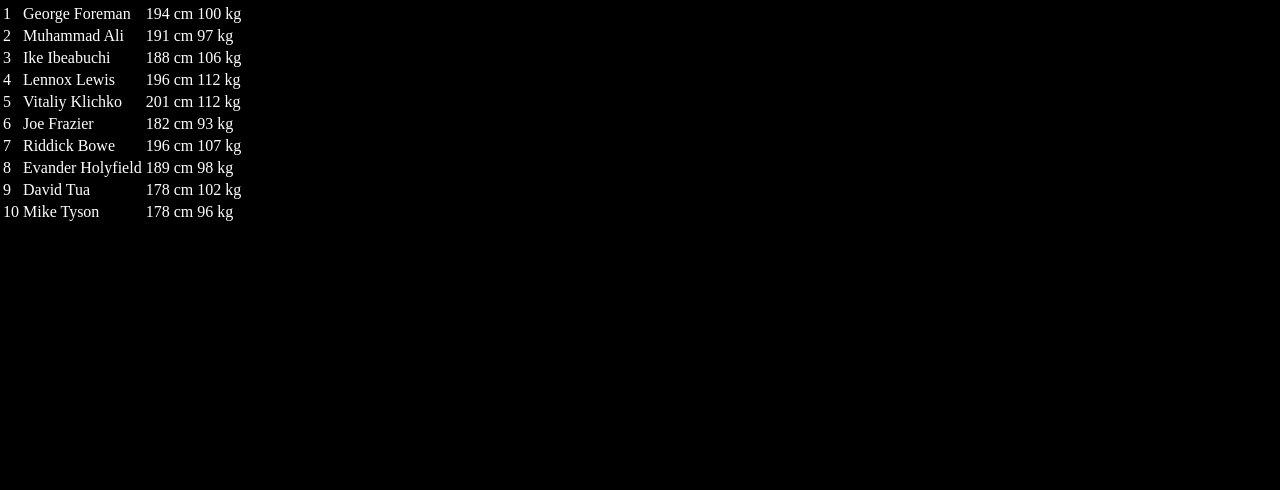
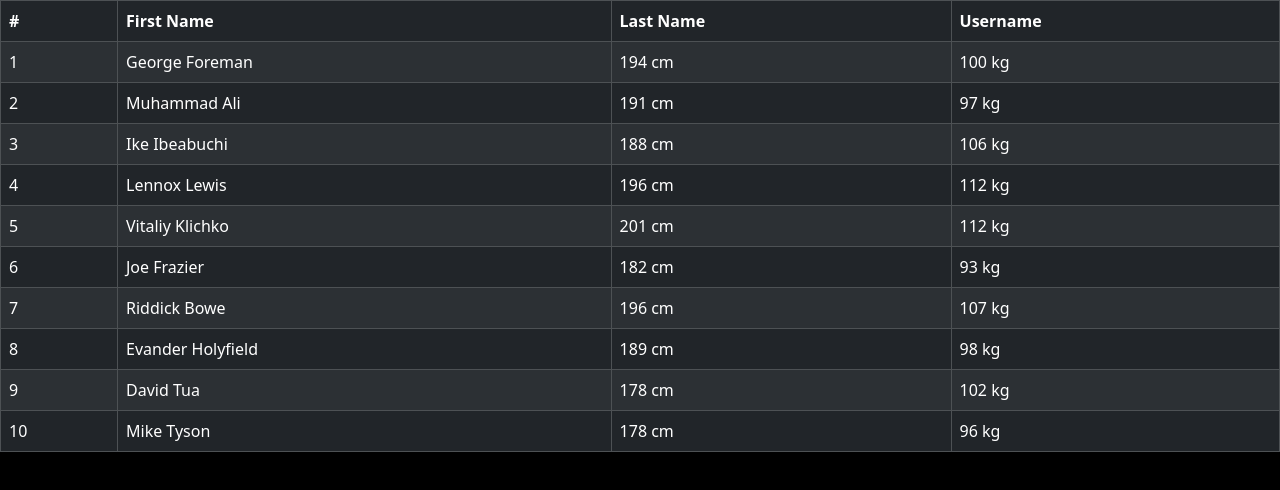
Before and after one commit to miller722/heavyweight-boxers-rating, a React (Vite) app: page / in a window 1280 px wide. Shown: the top 490 px of the page. Built offline with nearby package versions, Linux system fonts and the light colour scheme.

Commit message:
first commit

```diff
--- a/package.json
+++ b/package.json
@@ -10,7 +10,9 @@
     "preview": "vite preview"
   },
   "dependencies": {
+    "bootstrap": "^5.3.2",
     "react": "^18.2.0",
+    "react-bootstrap": "^2.9.1",
     "react-dom": "^18.2.0"
   },
   "devDependencies": {
--- a/src/App.jsx
+++ b/src/App.jsx
@@ -1,24 +1,11 @@
+import TopList from "./components/TopList";
+import "bootstrap/dist/css/bootstrap.min.css";
 import "./App.css";
-import { heavyweightBoxers } from "./data/boxer-list.json";
 
 function App() {
   return (
     <>
-      <table className="table__wrapper">
-        <thead>
-          <tr className="text__medium"></tr>
-        </thead>
-        <tbody>
-          {heavyweightBoxers.map((item, index) => (
-            <tr key={index}>
-              <td>{item.id}</td>
-              <td>{item.name}</td>
-              <td>{item.height}</td>
-              <td>{item.weight}</td>
-            </tr>
-          ))}
-        </tbody>
-      </table>
+      <TopList />
     </>
   );
 }
--- /dev/null
+++ b/src/components/TopList.jsx
@@ -0,0 +1,29 @@
+import { heavyweightBoxers } from "../data/boxer-list.json";
+import Table from "react-bootstrap/Table";
+
+export default function TopList() {
+  return (
+    <div>
+      <Table striped bordered hover variant="dark">
+        <thead>
+          <tr>
+            <th>#</th>
+            <th>First Name</th>
+            <th>Last Name</th>
+            <th>Username</th>
+          </tr>
+        </thead>
+        <tbody>
+          {heavyweightBoxers.map((item, index) => (
+            <tr key={index}>
+              <td>{item.id}</td>
+              <td>{item.name}</td>
+              <td>{item.height}</td>
+              <td>{item.weight}</td>
+            </tr>
+          ))}
+        </tbody>
+      </Table>
+    </div>
+  );
+}
```
Also changed, not shown: 1 other file (tests, documents, lock files or other folders).
